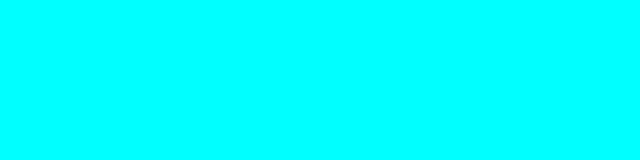
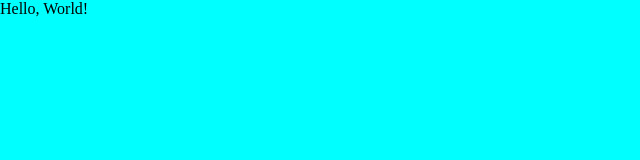
Before and after one commit to Pierrejeanba/pierrejeanba.github.io, a plain HTML site: page index.html in a window 1280 px wide. Shown: the whole page, without its empty margins (0-640 px from the left). Drawn offline with Linux system fonts and the light colour scheme.

Commit message:
Add files via upload

```diff
--- a/index.html
+++ b/index.html
@@ -10,6 +10,7 @@
     <link rel='stylesheet' type='text/css' media='screen' href='style.css'>
 </head>
 <body>
+    <h>Hello, World!</h1>
     <script src='script.js'></script>
 </body>
 </html>
```
